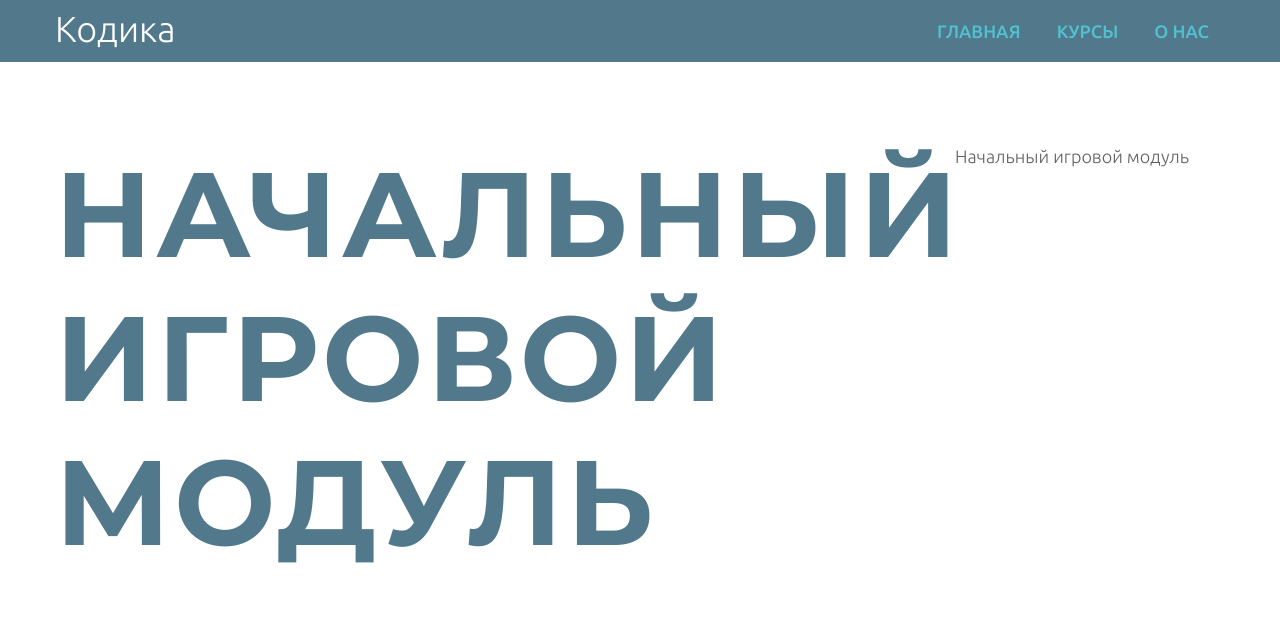
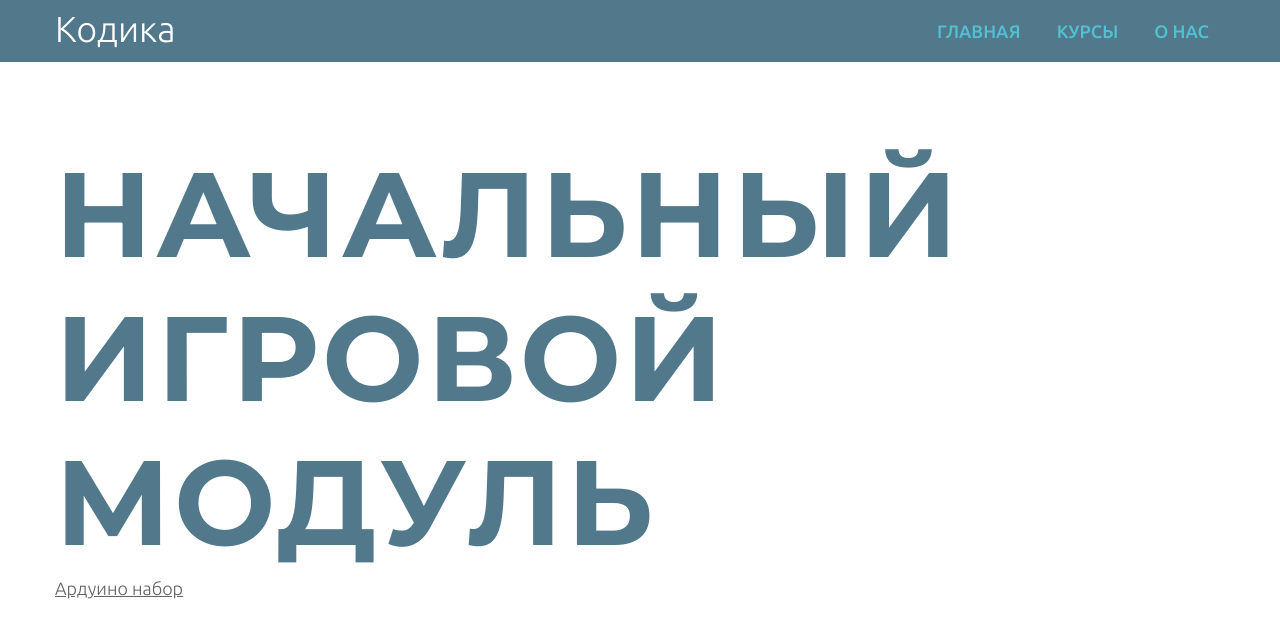
Before and after one commit to kodika-spb/kodika-spb.github.io, an MkDocs documentation site: the page built from docs/courses/intro.md, in a window 1280 px wide and 900 px high. Shown: the top 638 px of the window. Built offline with MkDocs 1.6.1, drawn with Linux system fonts in a browser that asks for light colours.

Commit message:
added ali link

```diff
--- a/docs/courses/intro.md
+++ b/docs/courses/intro.md
@@ -1 +1,3 @@
 # Hачальный игровой модуль
+
+[Ардуино набор](http://s.click.aliexpress.com/e/3riCr1dm)
--- a/theme/css/additional.css
+++ b/theme/css/additional.css
@@ -34,3 +34,7 @@
 .rd-navbar-fixed .rd-navbar-nav {
   width: 100%;
 }
+
+.content a {
+  text-decoration: underline !important;
+}
--- a/theme/main.html
+++ b/theme/main.html
@@ -1,13 +1,13 @@
 {% extends "base.html" %}
 
 {% block content %}
-  <section class="well">
+  <section class="well content">
     <div class="container">
       <div class="row">
-        <div class="col-sm-9">
+        <div class="col-sm-12">
           {{ page.content }}
         </div>
-        <div class="col-sm-3">
+        <!-- <div class="col-sm-3">
           <ul>
           {% for toc_item in page.toc %}
               <li><a href="{{ toc_item.url }}">{{ toc_item.title }}</a></li>
@@ -16,7 +16,7 @@
               {% endfor %}
           {% endfor %}
           </ul>
-        </div>
+        </div> -->
       </div>
     </div>
   </section>
```
Also changed, not shown: site/about/index.html, site/courses/index.html, site/courses/intro/index.html, site/css/additional.css, site/search/search_index.json, 1 other file.
